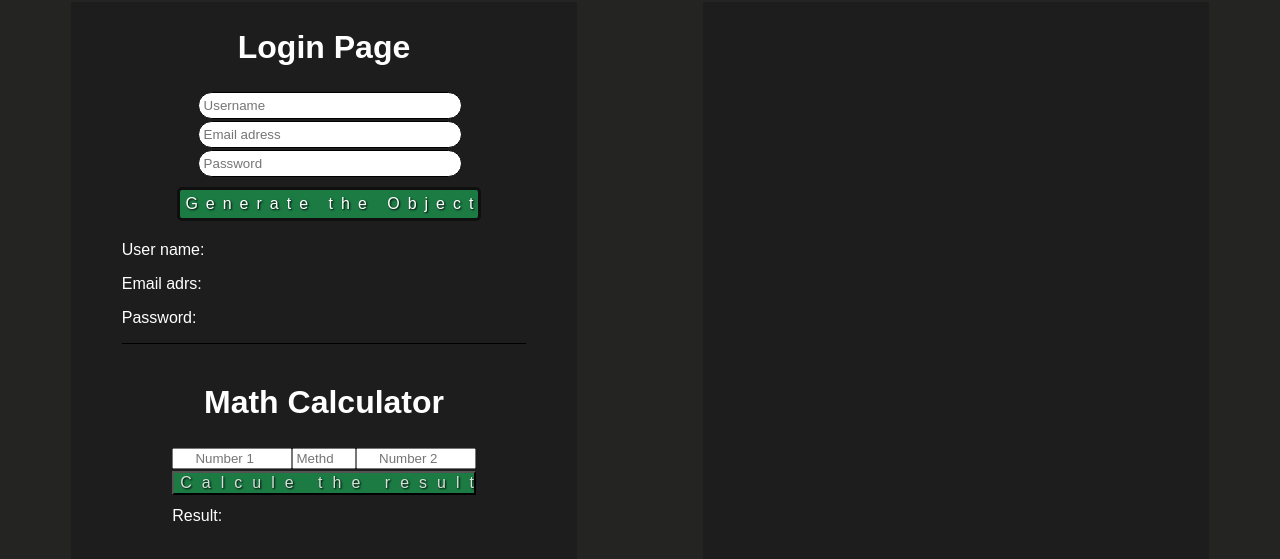
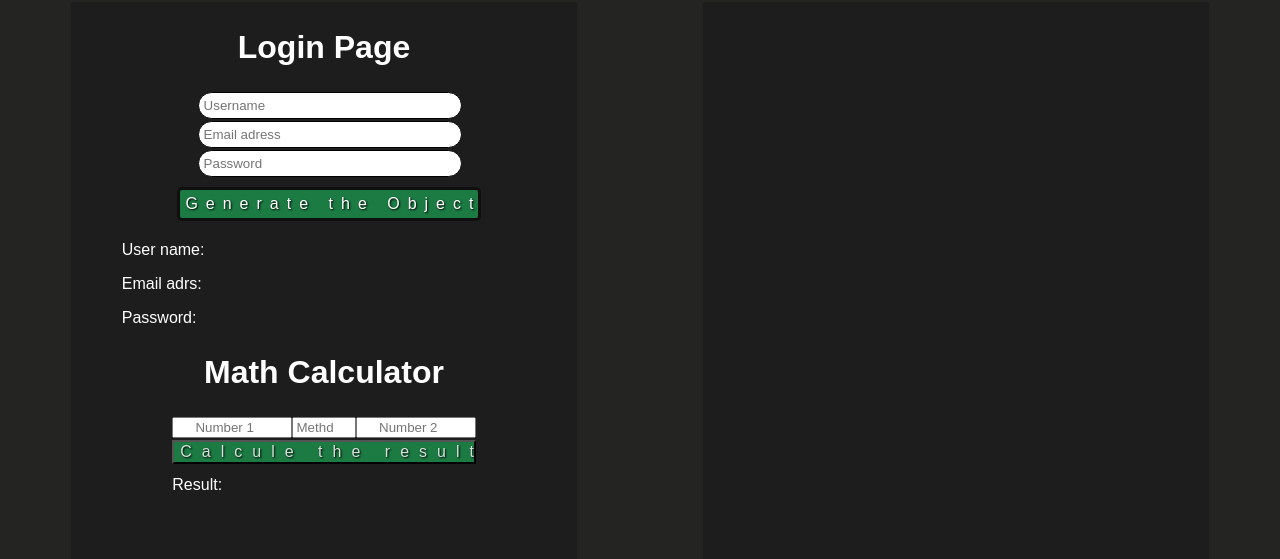
Before and after one commit to KevBoyz/JavaScript-lab, a plain HTML site: page Sub-pages/1Remembering-Js/index.html in a window 1280 px wide. Shown: the part 147-706 px from the top of the page. Drawn offline with Linux system fonts and the light colour scheme.

Commit message:
lol update

```diff
--- a/Sub-pages/1Remembering-Js/style.css
+++ b/Sub-pages/1Remembering-Js/style.css
@@ -98,8 +98,7 @@ main {
 }
 #lg-output {
     width: 80%;
-    margin: 0 10% 40px 10%;
-    border-bottom: 1px black solid;
+    margin: 0 10% 0 10%;
 }
 #lg-output span {
     color: #00ad00;
```
